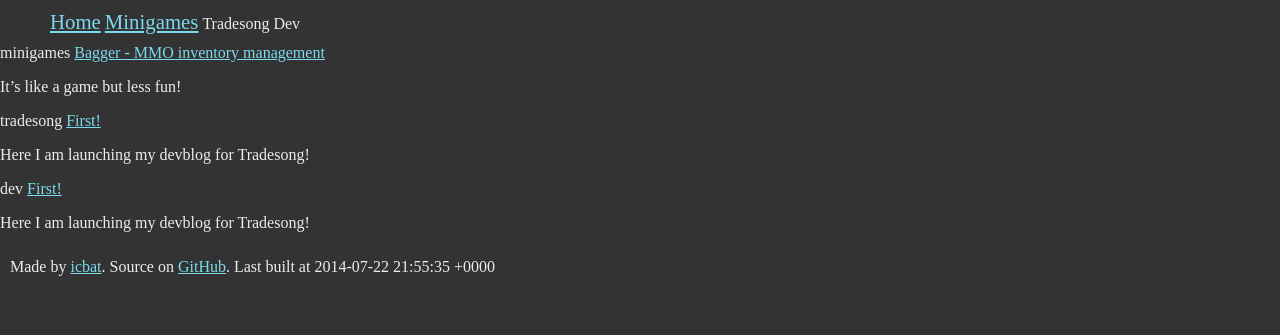
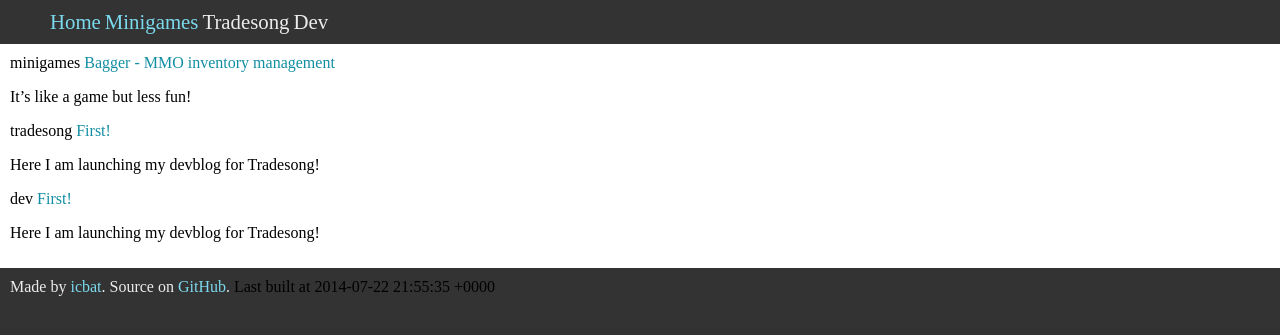
Before and after one commit to icbat/icbat.github.io, a Jekyll site: the page built from index.md, in a window 1280 px wide. Shown: the top 335 px of the page. Built offline with Jekyll 4.4.1, drawn with Linux system fonts in a browser that asks for light colours.

Commit message:
Fixing class usage, changing more colors and css

```diff
--- a/stylesheets/stylesheet.css
+++ b/stylesheets/stylesheet.css
@@ -1,6 +1,8 @@
 body {margin: 0; padding: 0; background-color: #333; color: #ececec}
 header ul li, header ul {display: inline}
-header ul li a {font-size: 1.3em}
-header, footer, content {padding: 10;}
-a, a:visited {color: #7cdaee}
-content {background-color:#fff; color: #000}
+header ul li {font-size: 1.3em}
+header, footer, .content {padding: 10;}
+a, a:visited {color: #7cdaee; text-decoration: none}
+.content a, .content a:visited {color: #128ea2}
+.content {background-color:#fff; }
+.content, .timestamp {color: #000}
```
